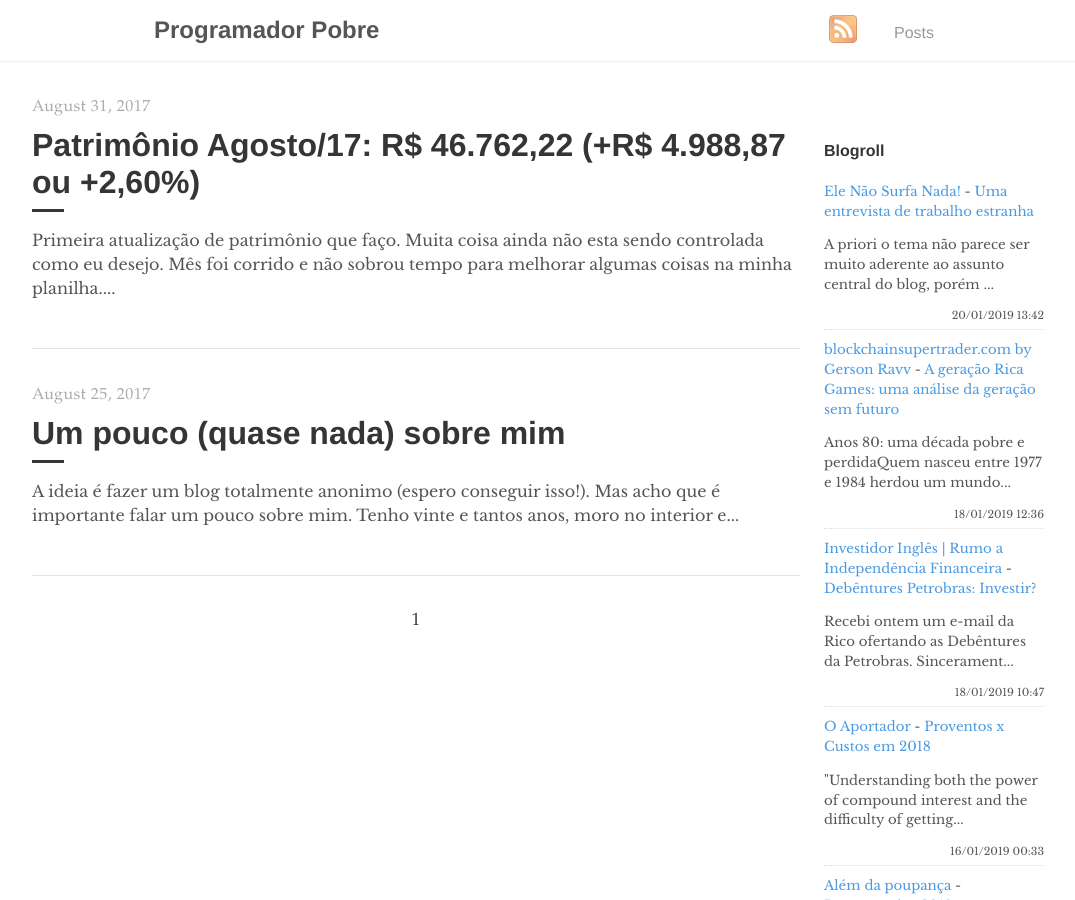
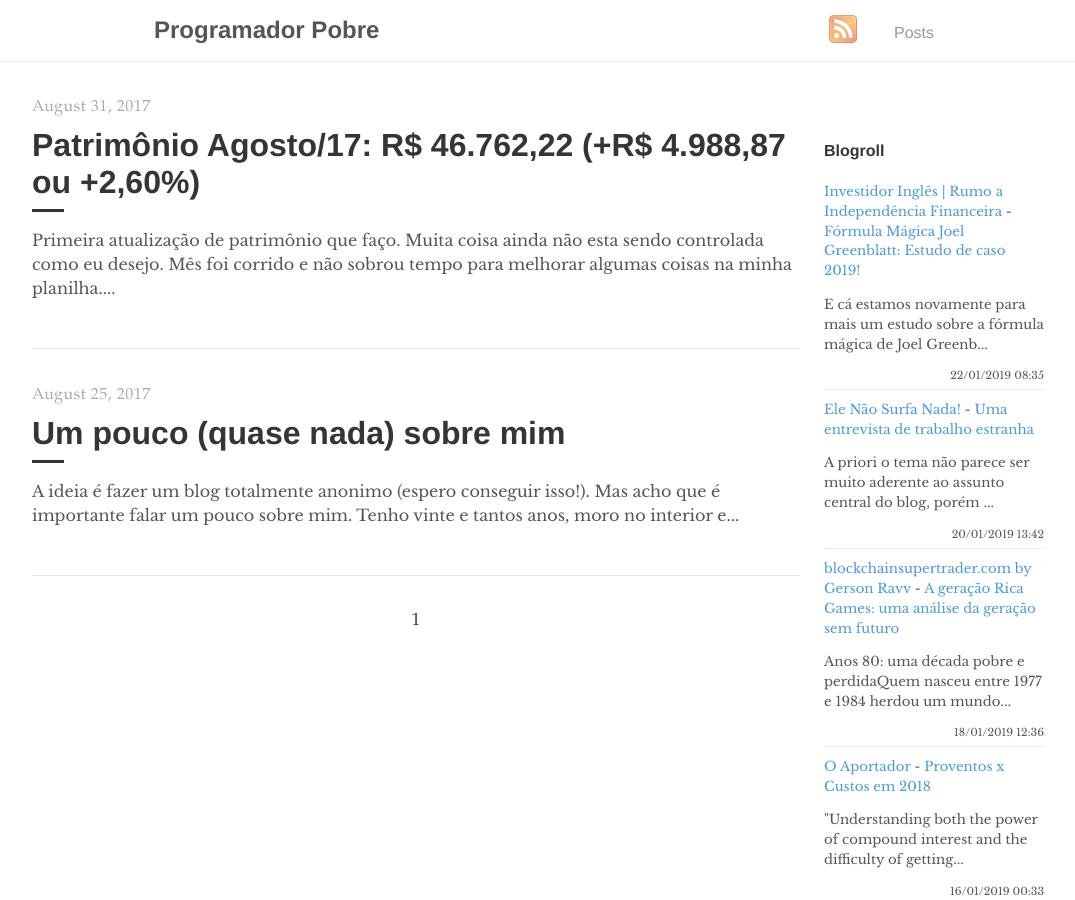
Before and after one commit to programadorpobre/programadorpobre.github.io, a Jekyll site: the page built from index.html, in a window 1280 px wide and 900 px high. Shown: the whole window, without its empty margins (96-1171 px from the left). Built offline with Jekyll 4.4.1, drawn with Linux system fonts in a browser that asks for light colours; the list of posts is cut into pages by our own code; comment, search, counter and statistics services are not loaded.

Commit message:
[ci skip] travis #535

```diff
--- a/_includes/feed-entries.html
+++ b/_includes/feed-entries.html
@@ -1,3 +1,8 @@
+<div class="feed-entry">
+    <a class="feed-entry-site-name" href="https://www.investidoringles.com/">Investidor Inglês | Rumo a Independência Financeira</a> - <a class="feed-entry-title" href="https://www.investidoringles.com/2019/01/formula-magica-joel-greenblatt-2019.html">Fórmula Mágica Joel Greenblatt: Estudo de caso 2019!</a>
+    <p class="feed-entry-summary">E cá estamos novamente para mais um estudo sobre a fórmula mágica de Joel Greenb...</p>
+    <time datetime="2019-01-22T08:35:00.000-02:00">22/01/2019 08:35</time>
+</div>
 <div class="feed-entry">
     <a class="feed-entry-site-name" href="https://elenaosurfanada.blogspot.com/">Ele Não Surfa Nada!</a> - <a class="feed-entry-title" href="https://elenaosurfanada.blogspot.com/2019/01/uma-entrevista-de-trabalho-estranha.html">Uma entrevista de trabalho estranha</a>
     <p class="feed-entry-summary">A priori o tema não parece ser muito aderente ao assunto central do blog, porém ...</p>
@@ -7,11 +12,6 @@
     <a class="feed-entry-site-name" href="http://www.blockchainsupertrader.com/">blockchainsupertrader.com by Gerson Ravv</a> - <a class="feed-entry-title" href="http://www.blockchainsupertrader.com/2019/01/a-geracao-rica-games-uma-analise-da.html">A geração Rica Games: uma análise da geração sem futuro</a>
     <p class="feed-entry-summary">Anos 80: uma década pobre e perdidaQuem nasceu entre 1977 e 1984 herdou um mundo...</p>
     <time datetime="2019-01-18T12:36:00.002-02:00">18/01/2019 12:36</time>
-</div>
-<div class="feed-entry">
-    <a class="feed-entry-site-name" href="https://www.investidoringles.com/">Investidor Inglês | Rumo a Independência Financeira</a> - <a class="feed-entry-title" href="https://www.investidoringles.com/2019/01/debentures-petrobras-investir.html">Debêntures Petrobras: Investir?</a>
-    <p class="feed-entry-summary">Recebi ontem um e-mail da Rico ofertando as Debêntures da Petrobras. Sincerament...</p>
-    <time datetime="2019-01-18T10:47:00.000-02:00">18/01/2019 10:47</time>
 </div>
 <div class="feed-entry">
     <a class="feed-entry-site-name" href="https://oaportadorfinanceiro.blogspot.com/">O Aportador</a> - <a class="feed-entry-title" href="https://oaportadorfinanceiro.blogspot.com/2019/01/proventos-x-custos-em-2018.html">Proventos x Custos em 2018</a>
```
